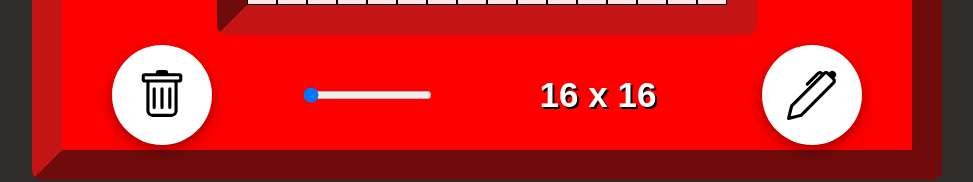
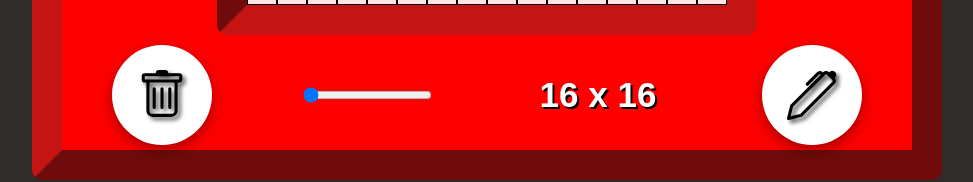
Before and after one commit to Lancer385/Etch-a-Sketch, a plain HTML site: page index.html in a window 1280 px wide. Shown: the part 576-758 px from the top of the page, without its empty margins (153-1126 px from the left). Drawn offline with Linux system fonts and the light colour scheme.

Commit message:
add shadow to icons

```diff
--- a/index.html
+++ b/index.html
@@ -15,12 +15,12 @@
             </div>
             <div id = "circleBox">
                 <div class="circle delete">
-                    <img src="icons/trash.svg">
+                    <img class="shadow" src="icons/trash.svg">
                 </div>
                 <input type ="range" min="16" max="64" step="16" value="16">
                 <span></span>
                 <div class="circle adjust">
-                    <img src="icons/pen.svg">
+                    <img class="shadow" src="icons/pen.svg">
                 </div>
             </div>
         </div>
--- a/style.css
+++ b/style.css
@@ -61,3 +61,7 @@ span {
 img {
  width: 50px;
 }
+
+.shadow {
+    filter: drop-shadow( 3px 3px 2px rgba(0, 0, 0, 0.71));
+}
```
